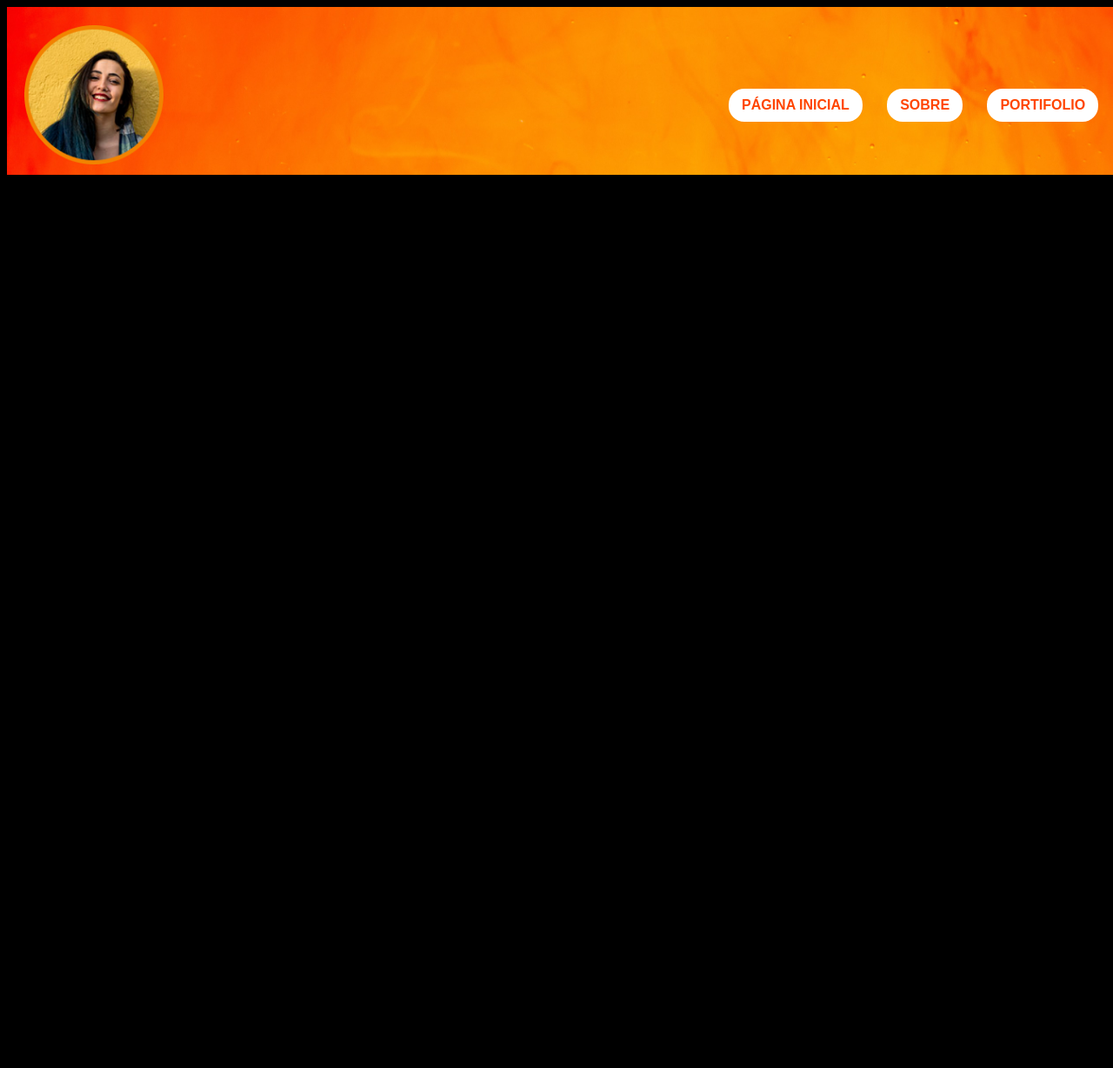
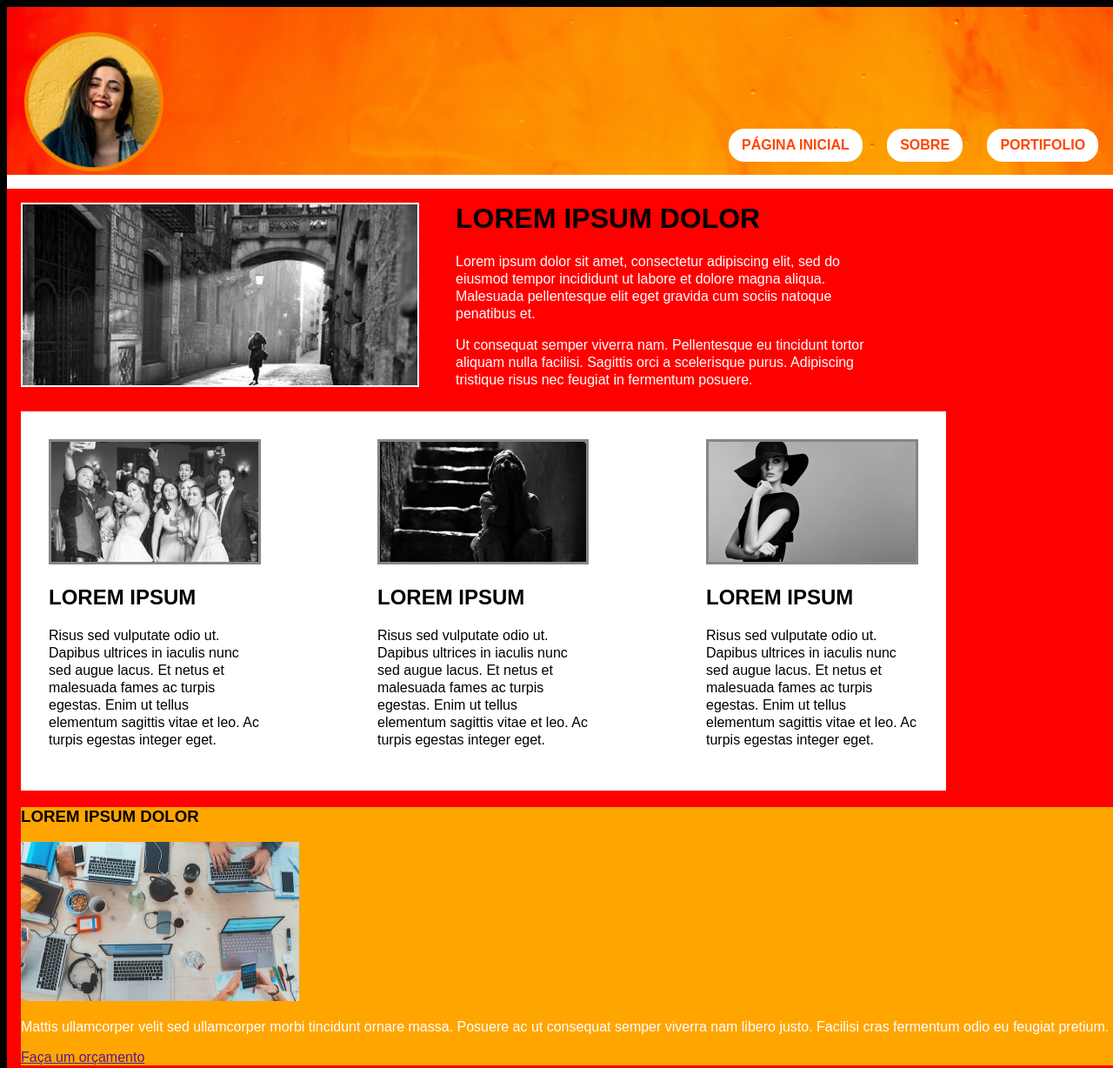
Before and after one commit to yuri184senac/Curso-Tecnologia-Web1, a plain HTML site: page SITE PORTFOLIO/index.html in a window 1280 px wide. Shown: the top 1228 px of the page at 87% size. Before the commit the page ends 800 px from the top, so only its background shows below. Drawn offline with Linux system fonts and the light colour scheme.

Commit message:
terminar portifolio

```diff
--- a/SITE PORTFOLIO/CSS/style.css
+++ b/SITE PORTFOLIO/CSS/style.css
@@ -6,7 +6,7 @@ body { /*Quando eu coloco alguma coisa no Body, significa que vou alterar a pág
 
 #principal {
     width: 1440px;
-    background-color: orange;
+    background-color: white;
     margin: 0px auto;
 }
 
@@ -17,7 +17,7 @@ header {/*a largura ja está sendo herdada da div pai chamada principal*/
     background-size: 101%;
     display: flex;
     justify-content: space-between;
-    align-items: center; /*eixo y são o align-items*/
+    align-items: end; /*eixo y são o align-items*/
 }
 
 #logo {
@@ -58,3 +58,57 @@ ul li a {
     color: orangered;
     font-weight: 599;
 }
+
+ul li a:hover {
+    color: black;
+}
+
+/*AQUI COMEÇA O CONTEÚDO DA PÁGINA*/
+#meiuca {
+    background-color: red;
+    margin-top:16px;
+    padding: 16px;
+}
+
+#primeiro-destaque {
+    width: 1000px;
+    height: 240px;
+    display: flex;
+    justify-content: space-between;/*mexe no eixo x*/
+    align-items: flex-start; /*mexe no eixo y*/
+}
+
+#textos-destaque {
+    width: 500px;
+}
+
+h1 {
+    margin-top: 0px;
+}
+
+p {
+    color: white;
+    /*vou setar o espaço entre linhas*/
+    line-height: 20px;
+}
+
+section {
+    width: 1000px;
+    background-color: white;
+    display: flex;
+    justify-content: space-between;
+    align-items: center;
+    padding: 32px;
+}
+
+.topico {
+    width: 244px;
+}
+
+.text-article {
+    color: black
+}
+
+aside {
+    background-color: orange;
+}
--- a/SITE PORTFOLIO/index.html
+++ b/SITE PORTFOLIO/index.html
@@ -24,7 +24,39 @@
             </nav>
         </header>
         <div id="meiuca">
+            <div id="primeiro-destaque">
+                <img src="imagens/img-destaque.jpg" alt="mulher-de-preto-andando" title="mulher-de-preto-no-bairro-gótico" />
+                <div id="textos-destaque">
+                  <h1>LOREM IPSUM DOLOR</h1>
+                  <p>Lorem ipsum dolor sit amet, consectetur adipiscing elit, sed do eiusmod tempor     incididunt ut labore et dolore magna aliqua. Malesuada pellentesque elit eget gravida cum sociis natoque penatibus et.</p>
+                  <p>Ut consequat semper viverra nam. Pellentesque eu tincidunt tortor aliquam nulla facilisi. Sagittis orci a scelerisque purus. Adipiscing tristique risus nec feugiat in fermentum posuere.</p>
+                </div>
+            </div>
 
+            <section>
+                <article class="topico">
+                    <img src="imagens/img-peq-01.jpg" alt="foto-casamento" title="foto-casamento">
+                    <h2>LOREM IPSUM</h2>
+                    <p class="text-article">Risus sed vulputate odio ut. Dapibus ultrices in iaculis nunc sed augue lacus. Et netus et malesuada fames ac turpis egestas. Enim ut tellus elementum sagittis vitae et leo. Ac turpis egestas integer eget. </p>
+                </article>
+                <article class="topico">
+                    <img src="imagens/img-peq-02.jpg" alt="criança-na-escada" title="crianca-na-escada">
+                    <h2>LOREM IPSUM</h2>
+                    <p class="text-article">Risus sed vulputate odio ut. Dapibus ultrices in iaculis nunc sed augue lacus. Et netus et malesuada fames ac turpis egestas. Enim ut tellus elementum sagittis vitae et leo. Ac turpis egestas integer eget. </p>
+                </article>
+                <article class="topico">
+                    <img src="imagens/img-peq-03.jpg" alt="mulher-de-chapeu" title="mulher-de-chapeu">
+                    <h2>LOREM IPSUM</h2>
+                    <p class="text-article">Risus sed vulputate odio ut. Dapibus ultrices in iaculis nunc sed augue lacus. Et netus et malesuada fames ac turpis egestas. Enim ut tellus elementum sagittis vitae et leo. Ac turpis egestas integer eget. </p>
+                </article>
+            </section>
+
+            <aside>
+                <h3>LOREM IPSUM DOLOR</h3>
+                <img src="imagens/img-lateral.jpg" alt="laptops-sobre-a-mesa" title="laptops-sobre-a-mesa">
+                <p class="text-aside">Mattis ullamcorper velit sed ullamcorper morbi tincidunt ornare massa. Posuere ac ut consequat semper viverra nam libero justo. Facilisi cras fermentum odio eu feugiat pretium.</p>
+                <a class="btn-orcamento" href="">Faça um orçamento</a>
+            </aside>
         </div>
         <footer>
 
```
